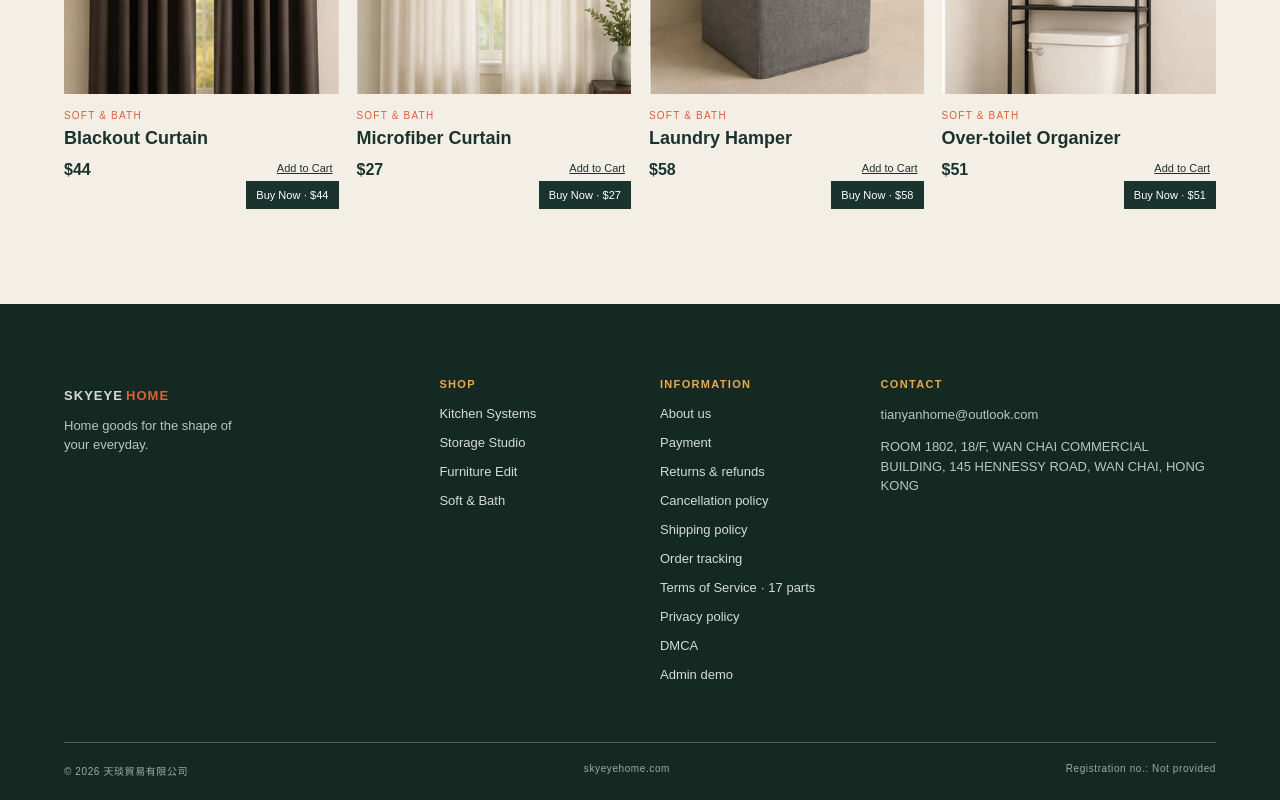
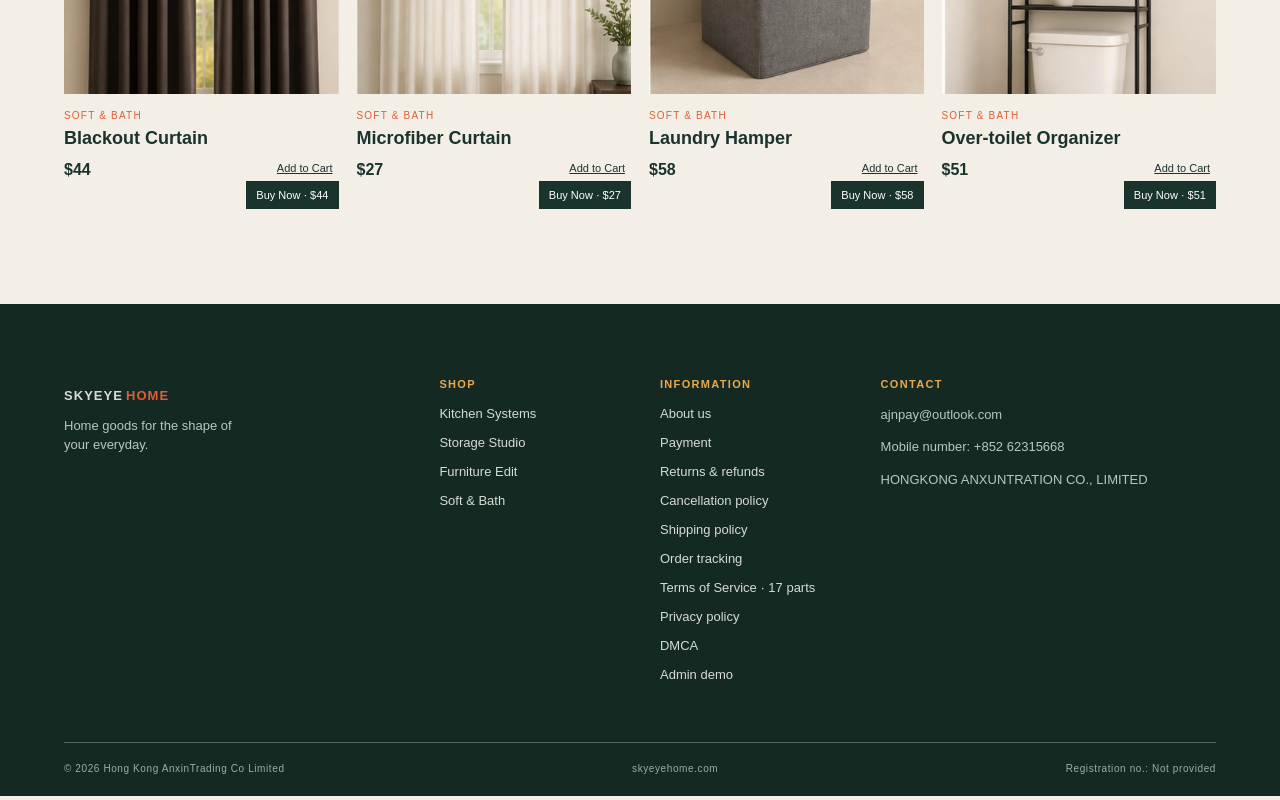
Before and after one commit to xiaoxiniiiiiii/skyeyehome, a React (Vite) app: page / in a window 1280 px wide. Shown: the part 5347-6147 px from the top of the page. Built offline with nearby package versions, Linux system fonts and the light colour scheme.

Commit message:
skyeyehome

```diff
--- a/src/main.jsx
+++ b/src/main.jsx
@@ -5,7 +5,7 @@ import './styles.css'
 
 const site={domain:'skyeyehome.com',adminPath:'/#/admin'}
 const adminCredentials={username:'admin@skyeyehome.com',password:'SkyeyeHome2026!'}
-const company={name:'天琰貿易有限公司',email:'tianyanhome@outlook.com',address:'ROOM 1802, 18/F, WAN CHAI COMMERCIAL BUILDING, 145 HENNESSY ROAD, WAN CHAI, HONG KONG'}
+const company={name:'Hong Kong AnxinTrading Co Limited',email:'ajnpay@outlook.com',phone:'+852 62315668',address:'HONGKONG ANXUNTRATION CO., LIMITED'}
 const categories=[
  {name:'Kitchen Systems',note:'Order in, cook calmly',items:['Stock Pot','Saucepan','Food Storage Box','Pantry Jar','Rice Storage Bin','Spice Bottle Set','Countertop Shelf','Dish Rack','Utensil Holder','Lunch Container']},
  {name:'Storage Studio',note:'A place for every useful thing',items:['Lidded Storage Box','Under-bed Case','Stackable Closet Bin','Foldable Laundry Basket','Toy Organizer','Shoe Storage Bench','Utility Cart','Pegboard Organizer','Garment Rack','Drawer Tower']},
@@ -47,5 +47,5 @@ function Checkout({cart,onBack}){const total=cart.reduce((s,p)=>s+p.price,0);ret
 function Info({onBack}){const [selected,setSelected]=useState(()=>{const key=decodeURIComponent(location.hash.split('policy=')[1]||'');return policyLabels.includes(key)?key:'About us'});return <div className="simple-page info"><div className="simple-top"><button onClick={onBack}>← Back to shop</button><span>SKYEYEHOME / INFORMATION</span></div><p className="eyebrow">POLICIES & COMPANY</p><h1>Clear, useful<br/><i>information.</i></h1><div className="policy-layout"><aside className="policy-nav">{policyLabels.map((x,i)=><button className={selected===x?'selected':''} onClick={()=>{setSelected(x);window.location.hash='policy='+encodeURIComponent(x)}} key={x}><span>0{i+1}</span>{x}</button>)}</aside><section className="policy-detail"><span className="eyebrow">{selected.toUpperCase()}</span><h2>{selected}</h2>{selected.startsWith('Terms')?<><p>These Terms of Service contain 17 sections governing use of {site.domain}, orders, payment, delivery, returns and legal responsibilities.</p><ol className="terms">{terms.map((t,i)=><li key={t}><b>{i+1}. {t}</b><p>Customers agree to use the site lawfully, review product details before ordering, and follow the instructions and responsibilities described for this topic.</p></li>)}</ol></>:<p className="policy-copy">{policyContent[selected]}</p>}<p className="policy-contact">Questions: <a href={'mailto:'+company.email}>{company.email}</a></p></section></div></div>}
 function Admin({onBack}){const logout=()=>{localStorage.removeItem('skyeye-admin-auth');onBack()};return <div className="simple-page admin"><div className="simple-top"><button onClick={onBack}>← Back to shop</button><button onClick={logout}>Sign out</button><span>SKYEYEHOME / ADMIN DEMO</span></div><p className="eyebrow">STORE OPERATIONS</p><h1>Good morning,<br/><i>operator.</i></h1><div className="admin-box"><div><span>ORDERS TODAY</span><strong>08</strong></div><div><span>GROSS SALES</span><strong>$1,284</strong></div><div><span>LOW STOCK</span><strong>04</strong></div><p>Demo portal only. Production authentication and order APIs are not connected.</p></div></div>}
 function AdminLogin({onBack,onLogin}){const [username,setUsername]=useState('');const [password,setPassword]=useState('');const [error,setError]=useState('');const submit=e=>{e.preventDefault();if(username===adminCredentials.username&&password===adminCredentials.password)onLogin();else setError('Incorrect demo credentials. Please try again.')};return <div className="simple-page admin-login"><div className="simple-top"><button onClick={onBack}>← Back to shop</button><span>SKYEYEHOME / ADMIN LOGIN</span></div><div className="login-card"><p className="eyebrow">PRIVATE STORE ACCESS</p><h1>Welcome<br/><i>back.</i></h1><form onSubmit={submit}><label>Email<input type="email" value={username} onChange={e=>setUsername(e.target.value)} placeholder="admin@skyeyehome.com" required/></label><label>Password<input type="password" value={password} onChange={e=>setPassword(e.target.value)} placeholder="Enter password" required/></label>{error&&<p className="login-error">{error}</p>}<button className="primary full" type="submit">Sign in <ArrowRight size={16}/></button></form><p className="demo-note">Demo login only. Connect server-side authentication before using this with real orders or customer data.</p></div></div>}
-function Footer({setPage}){const openPolicy=x=>{window.location.hash='policy='+encodeURIComponent(x);setPage('info')};return <footer><div className="footer-top"><div><a className="logo">SKYEYE<span>HOME</span></a><p>Home goods for the shape of<br/>your everyday.</p></div><div><b>Shop</b>{categories.map(c=><a key={c.name}>{c.name}</a>)}</div><div><b>Information</b>{policyLabels.map(x=><a key={x} onClick={()=>openPolicy(x)}>{x}</a>)}<a onClick={()=>setPage('admin')}>Admin demo</a></div><div><b>Contact</b><p>{company.email}</p><p>{company.address}</p></div></div><div className="footer-bottom"><span>© 2026 {company.name}</span><span>{site.domain}</span><span>Registration no.: Not provided</span></div></footer>}
+function Footer({setPage}){const openPolicy=x=>{window.location.hash='policy='+encodeURIComponent(x);setPage('info')};return <footer><div className="footer-top"><div><a className="logo">SKYEYE<span>HOME</span></a><p>Home goods for the shape of<br/>your everyday.</p></div><div><b>Shop</b>{categories.map(c=><a key={c.name}>{c.name}</a>)}</div><div><b>Information</b>{policyLabels.map(x=><a key={x} onClick={()=>openPolicy(x)}>{x}</a>)}<a onClick={()=>setPage('admin')}>Admin demo</a></div><div><b>Contact</b><p>{company.email}</p><p>Mobile number: {company.phone}</p><p>{company.address}</p></div></div><div className="footer-bottom"><span>© 2026 {company.name}</span><span>{site.domain}</span><span>Registration no.: Not provided</span></div></footer>}
 createRoot(document.getElementById('root')).render(<App/>)
```
